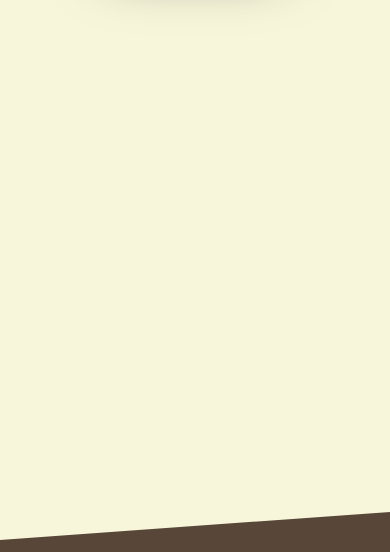
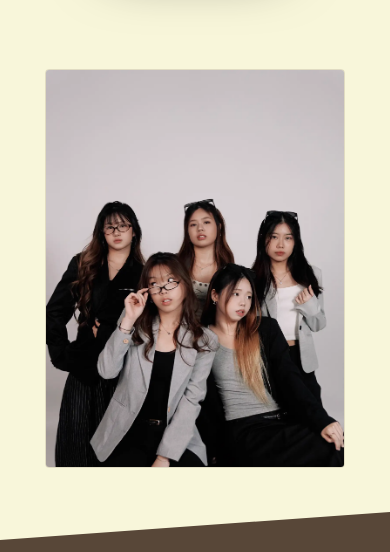
Before and after one commit to DeMakersSpace/KaciStudio, a plain HTML site: page about.html in a window 390 px wide. Shown: the part 868-1420 px from the top of the page. Drawn offline with Linux system fonts and the light colour scheme.

Commit message:
Fix about page image on mobile

```diff
--- a/about.html
+++ b/about.html
@@ -1172,6 +1172,11 @@
 
 @media (max-width: 768px) {
   .manifesto { grid-template-columns: 1fr; }
+  .manifesto-photo {
+    clip-path: none !important;
+    animation: none !important;
+    transform: none;
+  }
   .kit-grid { grid-template-columns: 1fr 1fr; }
   .kit-card:first-child { grid-template-columns: 1fr; gap: 24px; }
   .kit-card:last-child { grid-column: 1 / -1; max-width: calc(50% - 12px); margin: 0 auto; }
@@ -1351,7 +1356,7 @@
     <blockquote class="manifesto-pullquote reveal">We chase the feeling that makes someone stop, save, and send it to a friend.</blockquote>
   </div>
   <div class="manifesto-photo">
-    <img src="media/optimized/about-first-picture.webp" alt="The KACISTUDIO team" style="object-position:center top;" loading="lazy" decoding="async">
+    <img src="media/optimized/about-first-picture.webp" alt="The KACISTUDIO team" style="object-position:center top;" loading="eager" decoding="async" fetchpriority="high">
   </div>
 </section>
 
```
